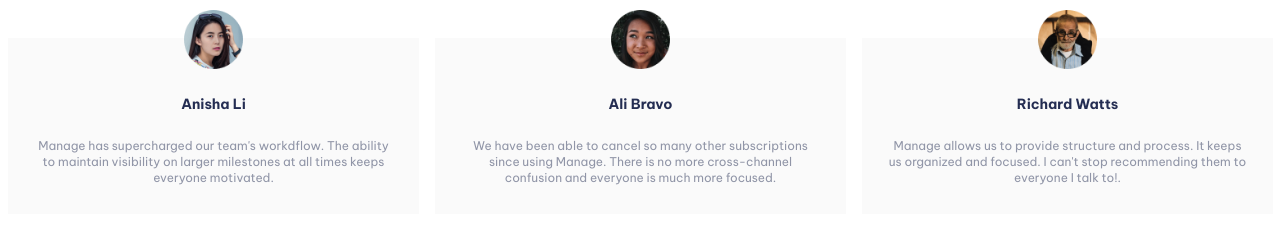
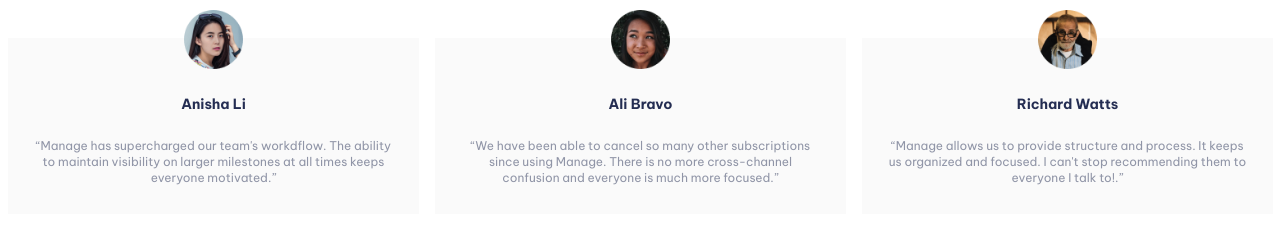
Before and after one commit to chrisgibbo/Manage-Landing-Page, a React (Create React App) app in the folder manage-landing-page/: page / in a window 1280 px wide. Shown: the part 1440-1676 px from the top of the page. Built offline with nearby package versions, Linux system fonts and the light colour scheme.

Commit message:
adding quotation mark syntax to props

```diff
--- a/manage-landing-page/src/components/testimonials.js
+++ b/manage-landing-page/src/components/testimonials.js
@@ -16,7 +16,7 @@ function testimonials(props) {
           {props.name}
         </h3>
         <p className="greyFont text-xs max-md:text-lg max-lg:px-10 max-lg:pb-10">
-          {props.testimonial}
+          <q>{props.testimonial}</q>
         </p>
       </div>
     </div>
```
